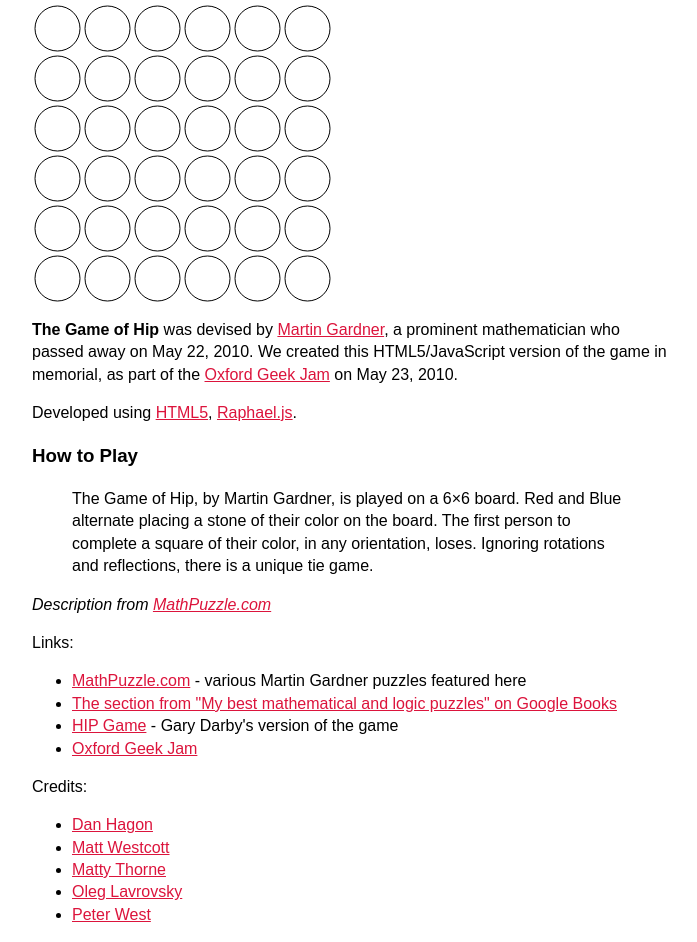
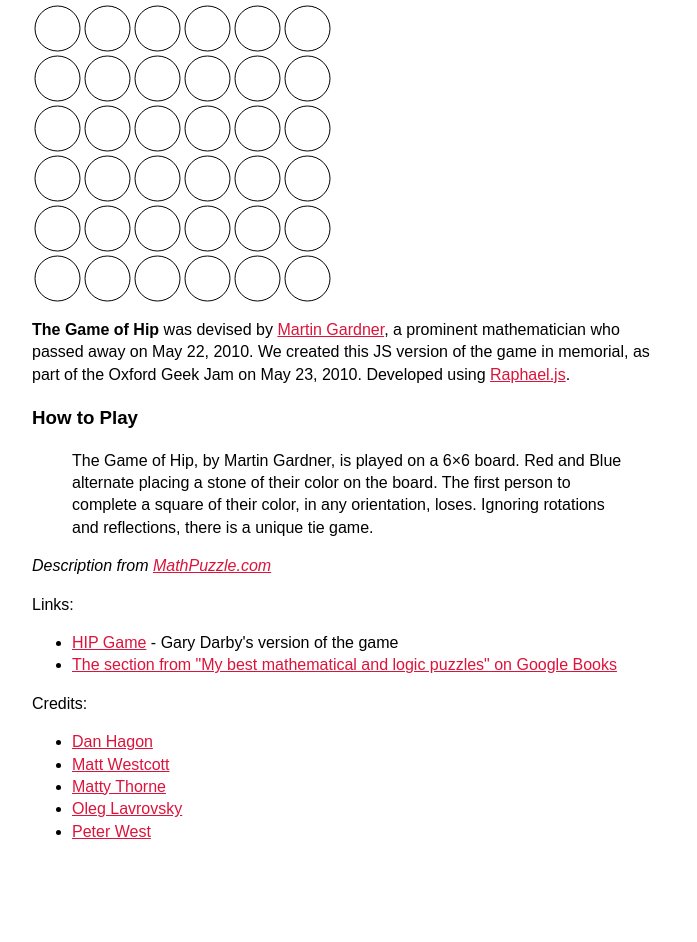
Before and after one commit to peterjwest/hip, a plain HTML site: page index.htm in a window 1280 px wide. Shown: the part 220-1162 px from the top of the page, without its empty margins (288-985 px from the left). After the commit the page ends 1079 px from the top, so only its background shows below. Drawn offline with Linux system fonts and the light colour scheme.

Commit message:
Cleaning up copy

```diff
--- a/index.htm
+++ b/index.htm
@@ -41,8 +41,7 @@
    <div class="board"></div>
   </div>
 
-  <p><b>The Game of Hip</b> was devised by <a href="http://en.wikipedia.org/wiki/Martin_Gardner">Martin Gardner</a>, a prominent mathematician who passed away on May 22, 2010. We created this HTML5/JavaScript version of the game in memorial, as part of the <a href="http://www.oxfordgeekjam.net">Oxford Geek Jam</a> on May 23, 2010.</p>
-  <p>Developed using <a href="http://html5.org/">HTML5</a>, <a href="http://raphaeljs.com">Raphael.js</a>.</p>
+  <p><b>The Game of Hip</b> was devised by <a href="http://en.wikipedia.org/wiki/Martin_Gardner">Martin Gardner</a>, a prominent mathematician who passed away on May 22, 2010. We created this JS version of the game in memorial, as part of the Oxford Geek Jam on May 23, 2010. Developed using <a href="http://raphaeljs.com">Raphael.js</a>.</p>
 
   <h3>How to Play</h3>
   <blockquote>The Game of Hip, by Martin  Gardner, is played on a 6×6 board. Red and Blue alternate placing a stone of their color on the board. The first person to complete a square of their color, in any orientation, loses. Ignoring rotations and reflections, there is a unique tie game.</blockquote>
@@ -50,11 +49,10 @@
 
   <p>Links:</p>
   <ul>
-   <li><a href="http://www.mathpuzzle.com/">MathPuzzle.com</a> - various Martin Gardner puzzles featured here</li>
+   <li><a href="http://www.delphiforfun.com/programs/HIP.htm">HIP Game</a> - Gary Darby's version of the game</li>
    <li><a href="http://books.google.co.uk/books?id=sUuBCzazfYUC&printsec=frontcover&dq=My+Best+Mathematical+and+Logical+Puzzles&cd=1#v=onepage&q=hip&f=false">The section from "My best mathematical and logic puzzles" on Google Books</a></li>
-   <li><a href="http://www.delphiforfun.com/programs/HIP.htm">HIP Game</a> - Gary Darby's version of the game</li>
-   <li><a href="http://www.oxfordgeekjam.net">Oxford Geek Jam</a></li>
   </ul>
+
   <p>Credits:</p>
   <ul>
    <li><a href="http://twitter.com/axiomsofchoice">Dan Hagon</a></li>
```
